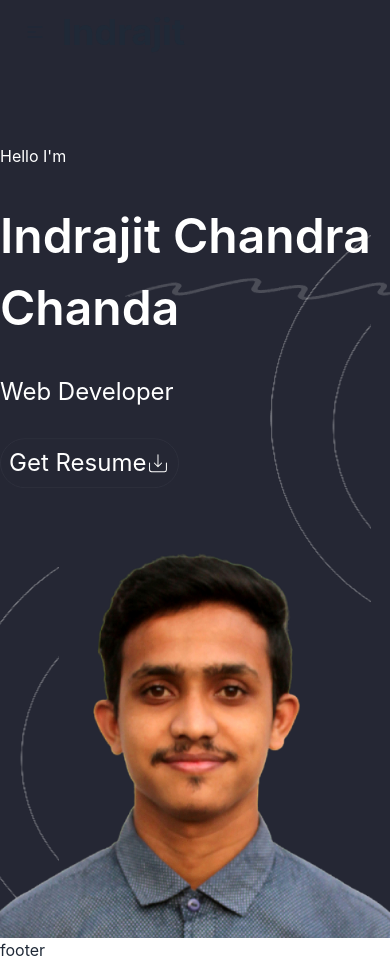
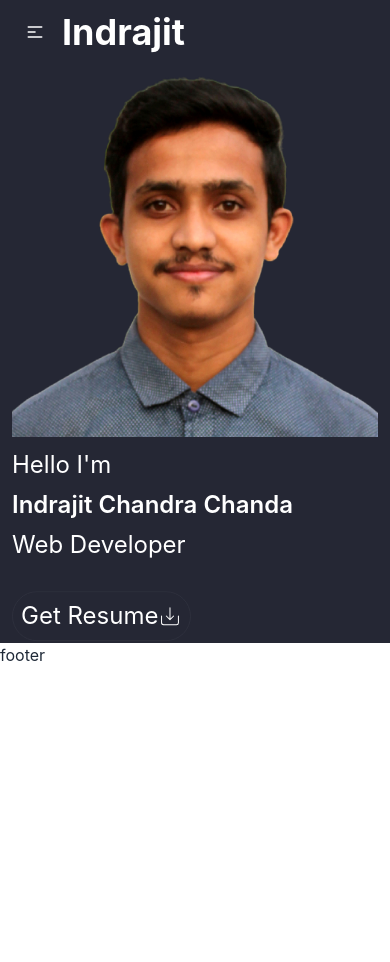
Before and after one commit to Indrajit98/Portfolio_1, a React (Create React App) app: page / in a window 390 px wide. After the commit the page ends 844 px from the top, so only its background shows below. Built offline with nearby package versions, Linux system fonts and the light colour scheme.

Commit message:
home section update

```diff
--- a/src/components/Page/Home/Home.css
+++ b/src/components/Page/Home/Home.css
@@ -41,6 +41,20 @@
     height: 100%;
     right: 5%;
     bottom: -12%;
+}
+@media only screen and (max-width:640px){
+    .hero-shape::after{
+        display: none;
+    }
+    .hero-shape::before{
+        display: none;
+    }
+    .hero-title-shape::after{
+        width: 50%;
+        display: none;
+    }
+
+
 }
 
 
--- a/src/components/Page/Home/Home.js
+++ b/src/components/Page/Home/Home.js
@@ -8,21 +8,21 @@ const Home = () => {
     <div className="hero-section overflow-hidden relative themeColor">
       <span className="hero-shape"></span>
       <div className="container overflow-hidden">
-        <div className="row grid md:grid-cols-2 gap-3">
+        <div className="grid md:grid-cols-2 gap-3 md:px-0 px-3 flex ">
           {/* left div  */}
-          <div className=" relative mt-20 h-96 overflow-hidden">
+          <div className="hero-article">
             <div className="">
               <div>
               <h4>Hello I'm</h4>
-              <h2 className=" hero-title-shape hero-title">Indrajit Chandra Chanda</h2>
+              <h2 className="hero-title-shape">Indrajit Chandra Chanda</h2>
               <p>Web Developer </p>
               <button className="button"><a href="https://drive.google.com/file/d/1w0wst_y8sZ0BAQC6AfVT4pujEun5chak/view?usp=sharing" target="#" >Get Resume</a> <CiImport/></button>
               </div>
             </div>
           </div>
           {/* right div  */}
-          <div className="z-50 ">
-            <img className="h-full object-cover" src={image} alt="" />
+          <div className="md:z-50 ">
+            <img className="md:h-full object-cover" src={image} alt="" />
           </div>
         </div>
       </div>
--- a/src/components/Share/Navbar/Navbar.js
+++ b/src/components/Share/Navbar/Navbar.js
@@ -1,4 +1,3 @@
-
 import { Link } from "react-router-dom";
 import "./Navbar.css";
 
@@ -29,7 +28,7 @@ const Navbar = () => {
               <label tabIndex={0} className="btn btn-ghost lg:hidden">
                 <svg
                   xmlns="http://www.w3.org/2000/svg"
-                className="h-5 w-5"
+                  className="h-5 w-5 text-white"
                   fill="none"
                   viewBox="0 0 24 24"
                   stroke="currentColor"
@@ -44,19 +43,17 @@ const Navbar = () => {
               </label>
               <ul
                 tabIndex={0}
-              className="menu menu-sm dropdown-content mt-3 z-[1] p-2 shadow bg-base-100 rounded-box w-52"
+                className=" menu menu-sm dropdown-content text-white mt-3 z-[1] p-2 bg-transparent rounded-box w-52"
               >
                 {menuItems}
               </ul>
             </div>
-          <Link href="/" className=" text-4xl font-bold">
+            <Link href="/" className=" text-4xl font-bold text-white">
               Indrajit
             </Link>
           </div>
           <div className="navbar-end nav  hidden lg:flex">
-          <ul className=" px-1 text-lg ">
-           {menuItems}
-          </ul>
+            <ul className=" px-1 text-lg ">{menuItems}</ul>
           </div>
         </div>
       </div>
--- a/src/index.css
+++ b/src/index.css
@@ -27,19 +27,22 @@ code {
 
   /* hero start section  */
   h4{
-    @apply text-white font-normal md:pt-4 md:text-4xl
+    @apply text-white font-normal md:pt-4 md:text-4xl text-2xl
   }
   p{
     @apply text-2xl text-white
   }
   .hero-image{
-    @apply z-50 absolute md:bottom-0 md:right-5 sm:w-1/2
+    @apply absolute md:bottom-0 md:right-5 sm:w-1/2
   }
-  .hero-title{
-    @apply md:text-5xl sm:text-2xl font-semibold text-white py-8
+  h2{
+    @apply md:text-5xl text-2xl font-semibold text-white md:py-8 py-2
 }
 .button{
   @apply flex text-2xl text-white items-center mt-8 border md:p-4 md:px-8 p-2  rounded-full animate-bounce border-buttonColor hover:bg-buttonColor z-50 overflow-hidden
 }
+.hero-article{
+  @apply relative md:mt-20 md:h-96 overflow-hidden order-last md:order-first
+}
 
 }
```
Lines whose indentation alone changed are shown as unchanged.
